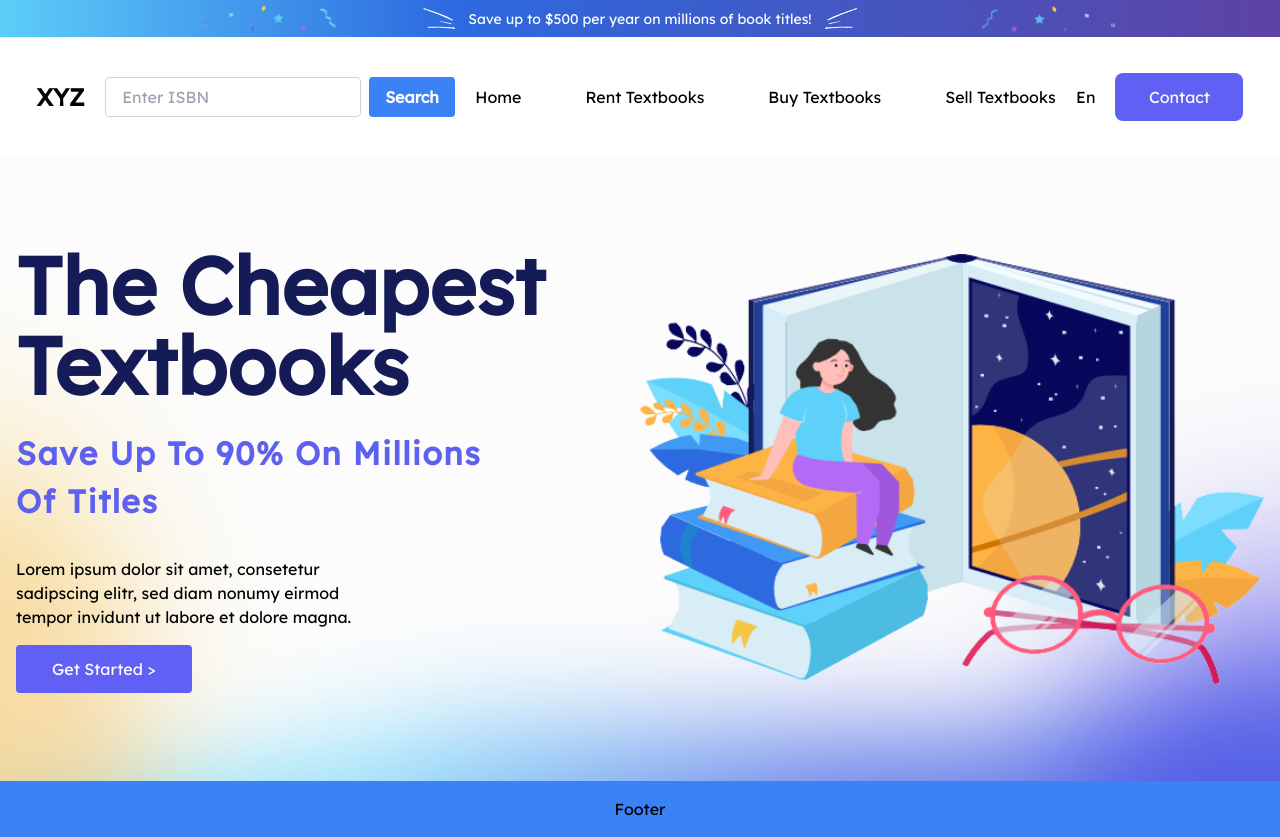
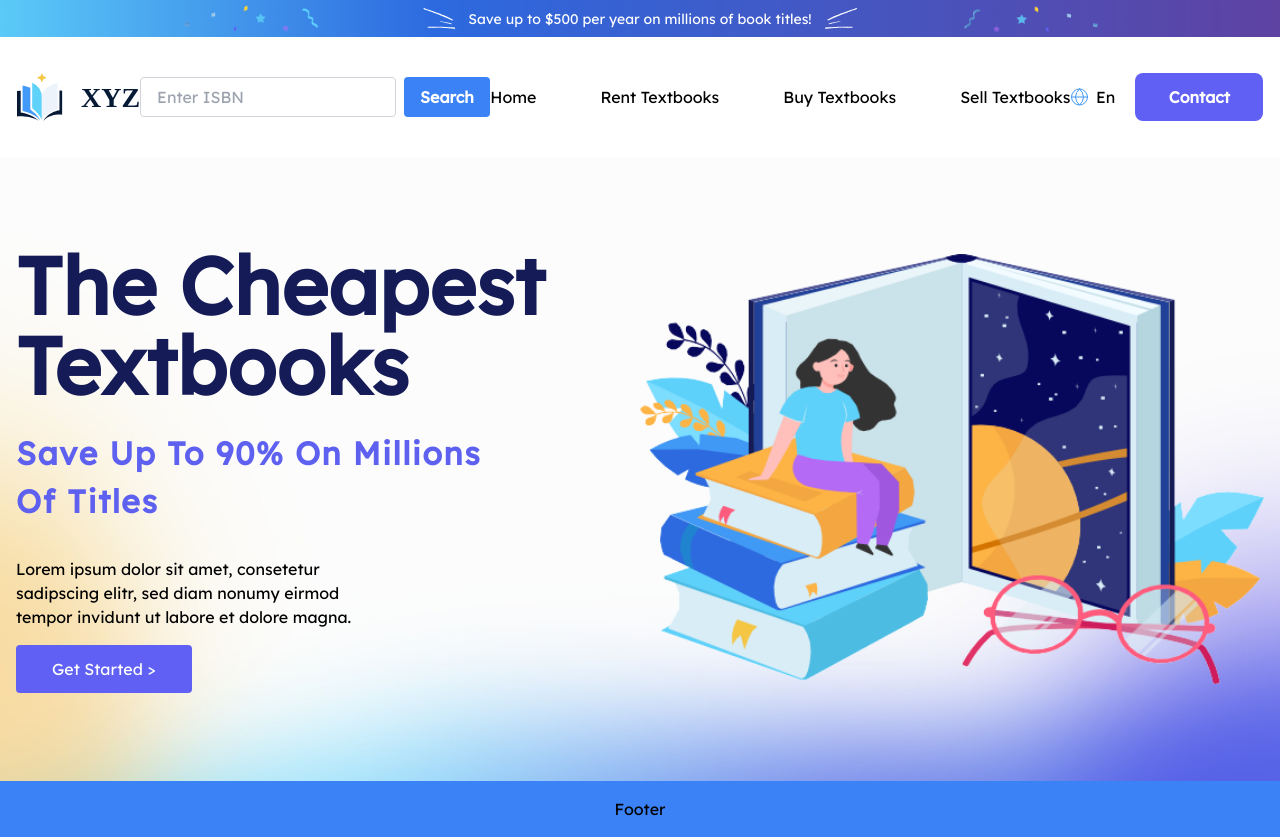
Before and after one commit to justinFED/xyz-books, a React (Vite) app in the folder client/: page / in a window 1280 px wide. Built offline with nearby package versions, Linux system fonts and the light colour scheme.

Commit message:
Adding assets to the page

```diff
--- a/client/src/components/Header/Header.jsx
+++ b/client/src/components/Header/Header.jsx
@@ -8,7 +8,8 @@ function Header() {
       className="text-center p-2 text-white font-medium text-sm flex items-center justify-center"
       style={{
         backgroundImage: `url(${backgroundImage})`,
-        backgroundSize: "cover"
+        backgroundSize: "cover",
+        backgroundPosition: 'center'
       }}
     >
       <div style={{ display: "flex", alignItems: "center" }}>
--- a/client/src/components/Header/HeaderBar.jsx
+++ b/client/src/components/Header/HeaderBar.jsx
@@ -1,6 +1,8 @@
 import React from "react";
 import Header from "./Header";
 import SearchBook from "../SearchBook";
+import Logo from "../../assets/sample-logo.svg"
+import Icon from "../../assets/Icon-feather-globe.svg"
 
 function HeaderBar({ onSearch }) {
   return (
@@ -9,7 +11,7 @@ function HeaderBar({ onSearch }) {
 
       <div className="flex flex-col">
         <nav className="px-4 py-2 flex justify-evenly items-center">
-          <h1 className="text-2xl font-bold">XYZ</h1>
+        <img src={Logo} alt="XYZ" />
 
           <SearchBook onSearch={onSearch} />
 
@@ -35,11 +37,13 @@ function HeaderBar({ onSearch }) {
               </a>
             </li>
           </ul>
-          <div className="flex flex-row items-center gap-5">
-            <a href="#" className="hover:underline">
+          <div className="flex flex-row items-center gap-5 ">
+
+            <a href="#" className="hover:underline flex gap-2">
+            <img src={Icon} alt="XYZ" />
               En
             </a>
-            <button className="bg-[#6060f4] p-3 text-white rounded-lg w-32">
+            <button className="bg-[#6060f4] p-3 text-white rounded-lg w-32 font-semibold">
               Contact
             </button>
           </div>
```
Also changed, not shown: client/src/assets/Icon-feather-globe.svg (renamed from client/src/assets/Icon feather-globe.svg), client/src/assets/sample-logo.svg (renamed from client/src/assets/sample logo.svg).
